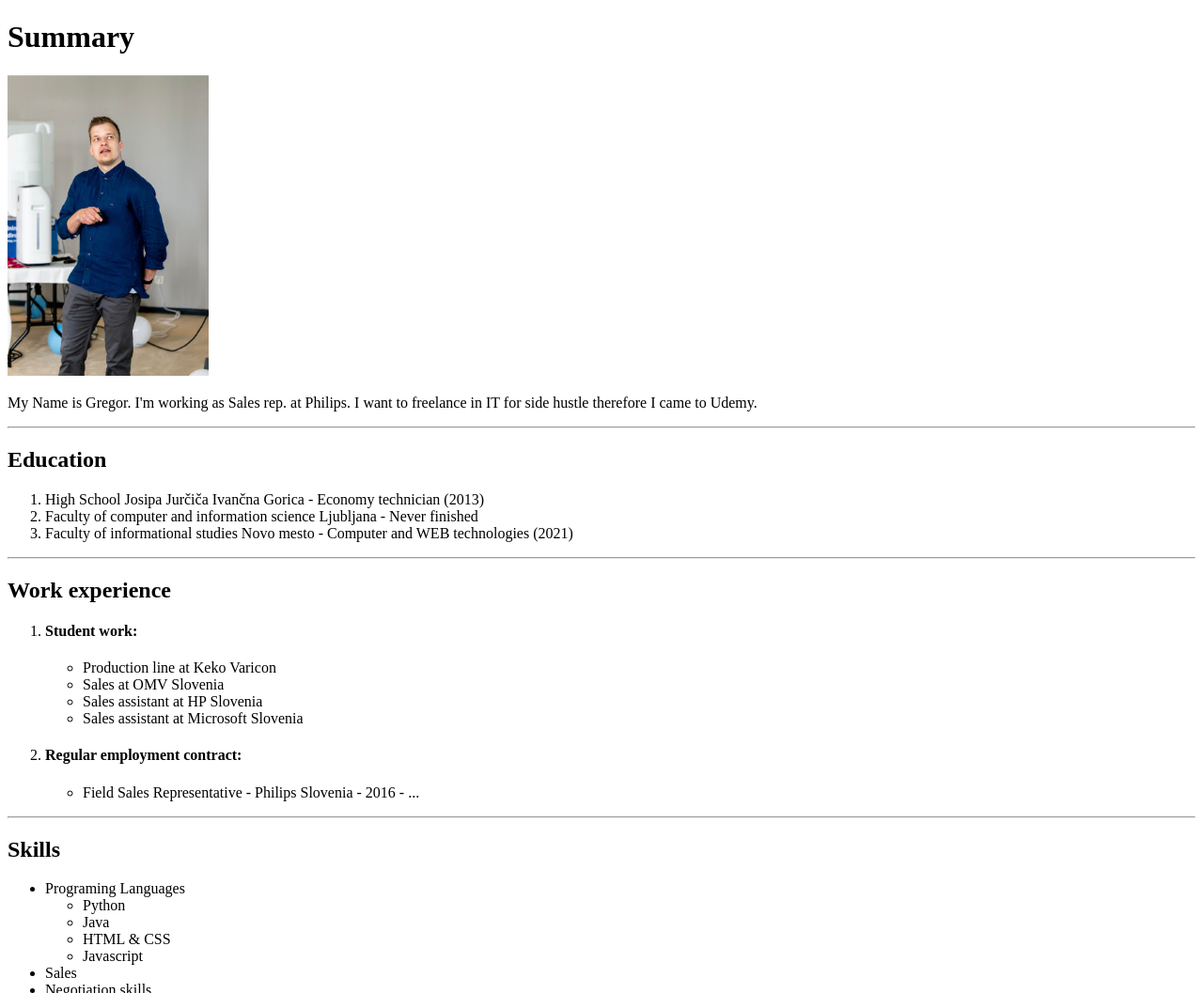
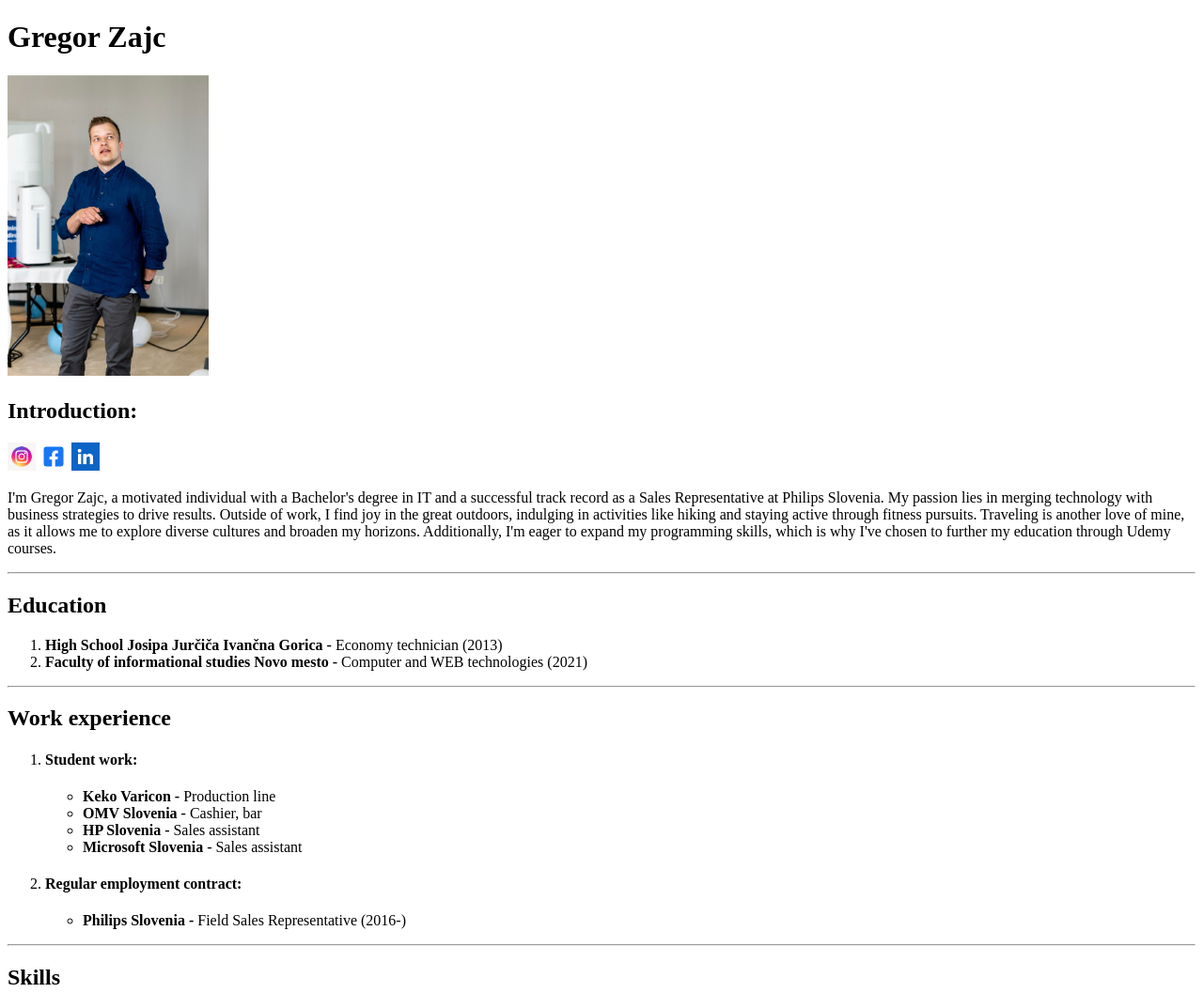
Before and after one commit to GregorZajc/resume, a plain HTML site: page index.html in a window 1280 px wide. Shown: the top 1057 px of the page at 94% size. Drawn offline with Linux system fonts and the light colour scheme.

Commit message:
Add files via upload
Update

```diff
--- a/index.html
+++ b/index.html
@@ -1,5 +1,5 @@
 <!DOCTYPE html>
-
+<html lang="en">
 <head>
     <title>My Resume</title>
 
@@ -7,32 +7,38 @@
 
 <body>
 
+<h1>Gregor Zajc</h1>
+<img src="./assets/Myself.jpg" alt="Gregor" height="320" >
 
-<h1>Summary</h1>
-<img src="./assets/Myself.jpg" alt="Gregor" height="320" >
-<p>My Name is Gregor. I'm working as Sales rep. at Philips.
-    I want to freelance in IT for side hustle therefore I came to Udemy.</p>
+<h2>Introduction:</h2>
+<a href="https://www.facebook.com/LosZajcos/"><img src="./assets/insta.jpg" height="30px"></a>
+<a href="https://www.instagram.com/zajc_gregor/"><img src="./assets/facebook.jpg" height="30px"></a>
+<a href="https://www.linkedin.com/in/gregor-zajc-546765b7/"><img src="./assets/linkedin.jpg" height="30px"></a>
+    <p>I'm Gregor Zajc, a motivated individual with a Bachelor's degree in IT and a successful track record as a Sales Representative at Philips Slovenia.
+    My passion lies in merging technology with business strategies to drive results.
+    Outside of work, I find joy in the great outdoors, indulging in activities like hiking and staying active through fitness pursuits.
+    Traveling is another love of mine, as it allows me to explore diverse cultures and broaden my horizons.
+    Additionally, I'm eager to expand my programming skills, which is why I've chosen to further my education through Udemy courses.</p>
 <hr>
 <h2>Education</h2>
     <ol>
-        <li>High School Josipa Jurčiča Ivančna Gorica - Economy technician (2013) </li>
-        <li>Faculty of computer and information science Ljubljana - Never finished</li>
-        <li>Faculty of informational studies Novo mesto - Computer and WEB technologies (2021)</li>
+        <li><strong>High School Josipa Jurčiča Ivančna Gorica - </strong>Economy technician (2013) </li>
+        <li><strong>Faculty of informational studies Novo mesto - </strong>Computer and WEB technologies (2021)</li>
     </ol>
 <hr>
 <h2>Work experience</h2>
 <ol>
     <li><h4>Student work:</h4>
         <ul>
-            <li>Production line at Keko Varicon</li>
-            <li>Sales at OMV Slovenia</li>
-            <li>Sales assistant at HP Slovenia</li>
-            <li>Sales assistant at Microsoft Slovenia</li>
+            <li><strong>Keko Varicon - </strong>Production line</li>
+            <li><strong>OMV Slovenia - </strong>Cashier, bar</li>
+            <li><strong>HP Slovenia - </strong>Sales assistant</li>
+            <li><strong>Microsoft Slovenia - </strong>Sales assistant</li>
         </ul>
     </li>
     <li><h4>Regular employment contract:</h4>
         <ul>
-            <li> Field Sales Representative - Philips Slovenia - 2016 - ...</li>
+            <li><strong>Philips Slovenia - </strong> Field Sales Representative (2016-)</li>
         </ul>
     </li>
 </ol>
@@ -52,6 +58,8 @@
         <li>Presentation skills</li>
     </ul>
 
+    <h2>Contact info</h2>
 </body>
 
 <footer> <small>Copyright: Gregor Zajc, 2024</small></footer>
+</html>
```
Also changed, not shown: assets/facebook.jpg (added), assets/insta.jpg (added), assets/linkedin.jpg (added).
